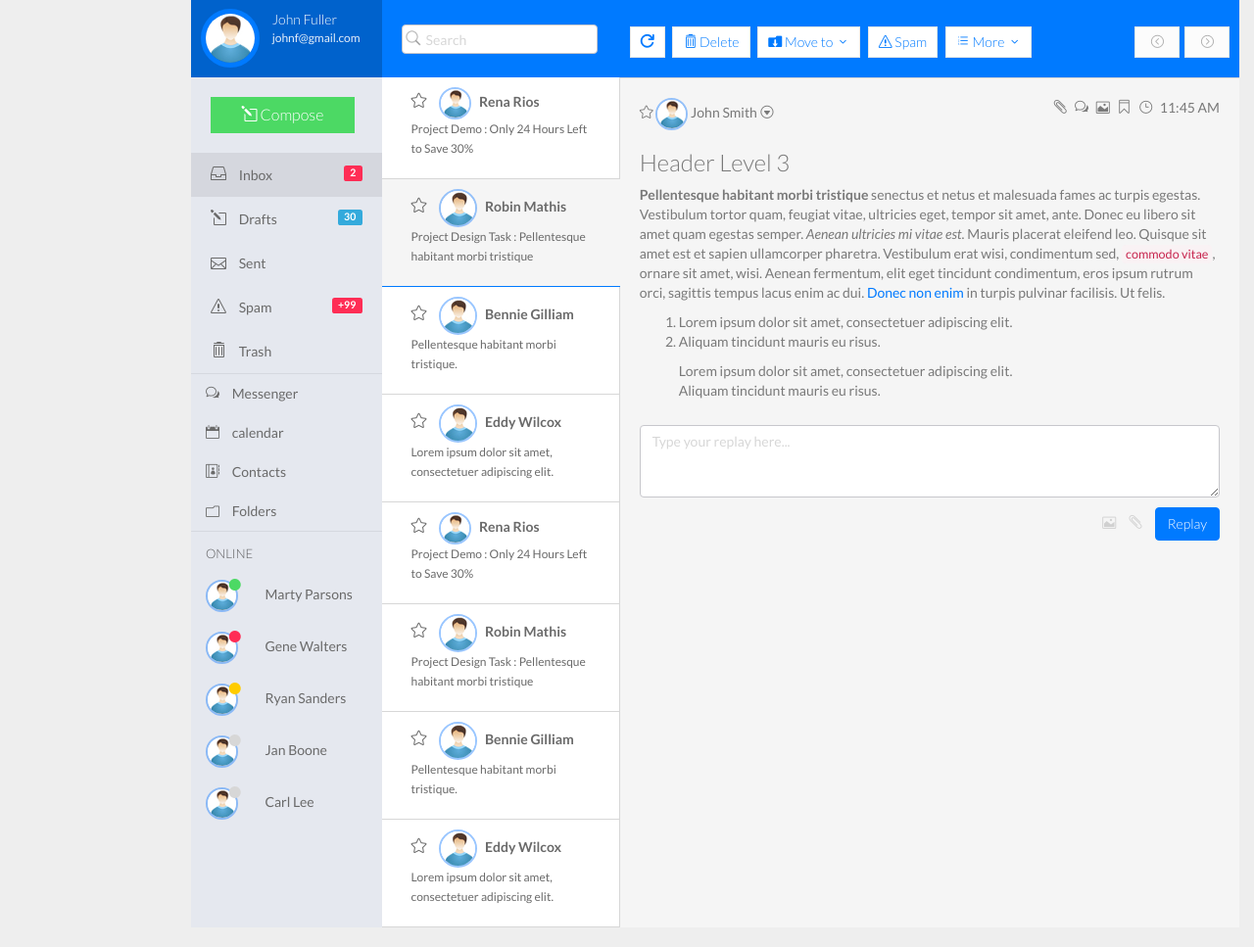
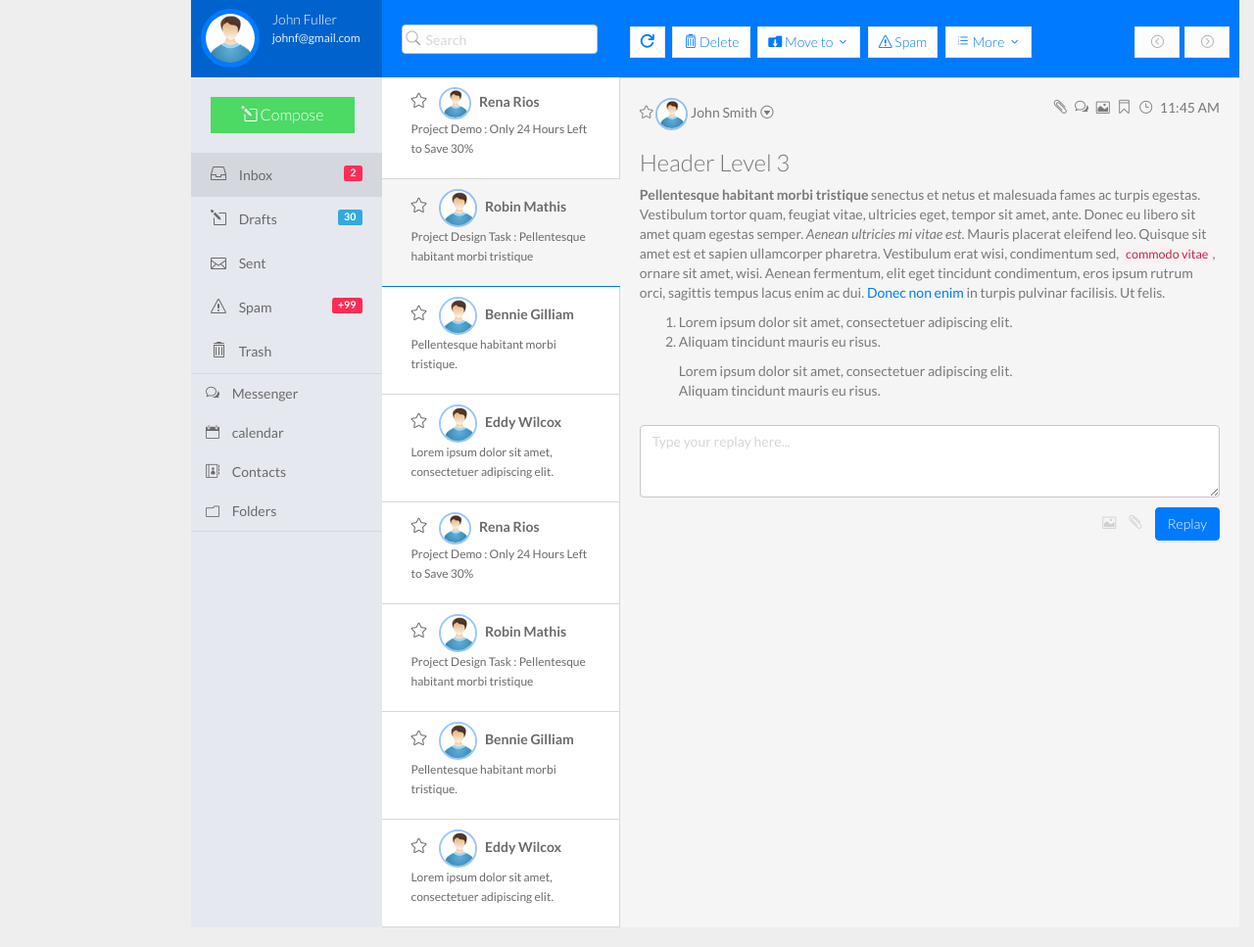
Before and after one commit to lescpsn/SafeMail, a Flask app: template templates/inbox.html in a window 1280 px wide. Shown: the part 76-1043 px from the top of the page at 98% size. Run offline with Flask 2, Linux system fonts and the light colour scheme; the template is opened without the code that fills it, so the values that code supplies are empty; parts of the project's set-up code (start-up, migrations or seed data) failed here and were passed over.

Commit message:
(*) 优化工程

```diff
--- a/templates/inbox.html
+++ b/templates/inbox.html
@@ -131,14 +131,6 @@
                           <li> <a href="#"> <i class="icon_contacts_alt"></i> Contacts </a>
                           <li> <a href="#"><i class="icon_folder-alt"></i> Folders</a> </li>
                           </li>
-                      </ul>
-                      <ul class="nav nav-pills nav-stacked labels-info online-profile">
-                          <li> <h4>Online</h4> </li>
-                          <li> <a href="#"> <span class="profile-ava"><img alt="" class="simple" src="img/avatar1_small.jpg"></span> <i class=" icon-circle text-success"></i> Marty Parsons </a> </li>
-                          <li> <a href="#"> <span class="profile-ava"><img alt="" class="simple" src="img/avatar1_small.jpg"></span> <i class=" icon-circle text-danger"></i> Gene Walters </a> </li>
-                          <li> <a href="#"> <span class="profile-ava"><img alt="" class="simple" src="img/avatar1_small.jpg"></span> <i class=" icon-circle text-warning"></i> Ryan Sanders </a> </li>
-                          <li> <a href="#"> <span class="profile-ava"><img alt="" class="simple" src="img/avatar1_small.jpg"></span> <i class=" icon-circle text-muted"></i> Jan Boone </a> </li>
-                          <li> <a href="#"> <span class="profile-ava"><img alt="" class="simple" src="img/avatar1_small.jpg"></span> <i class=" icon-circle text-muted"></i> Carl Lee </a> </li>
                       </ul>
                   </aside>
                   <aside class="inbox-middle">
```
